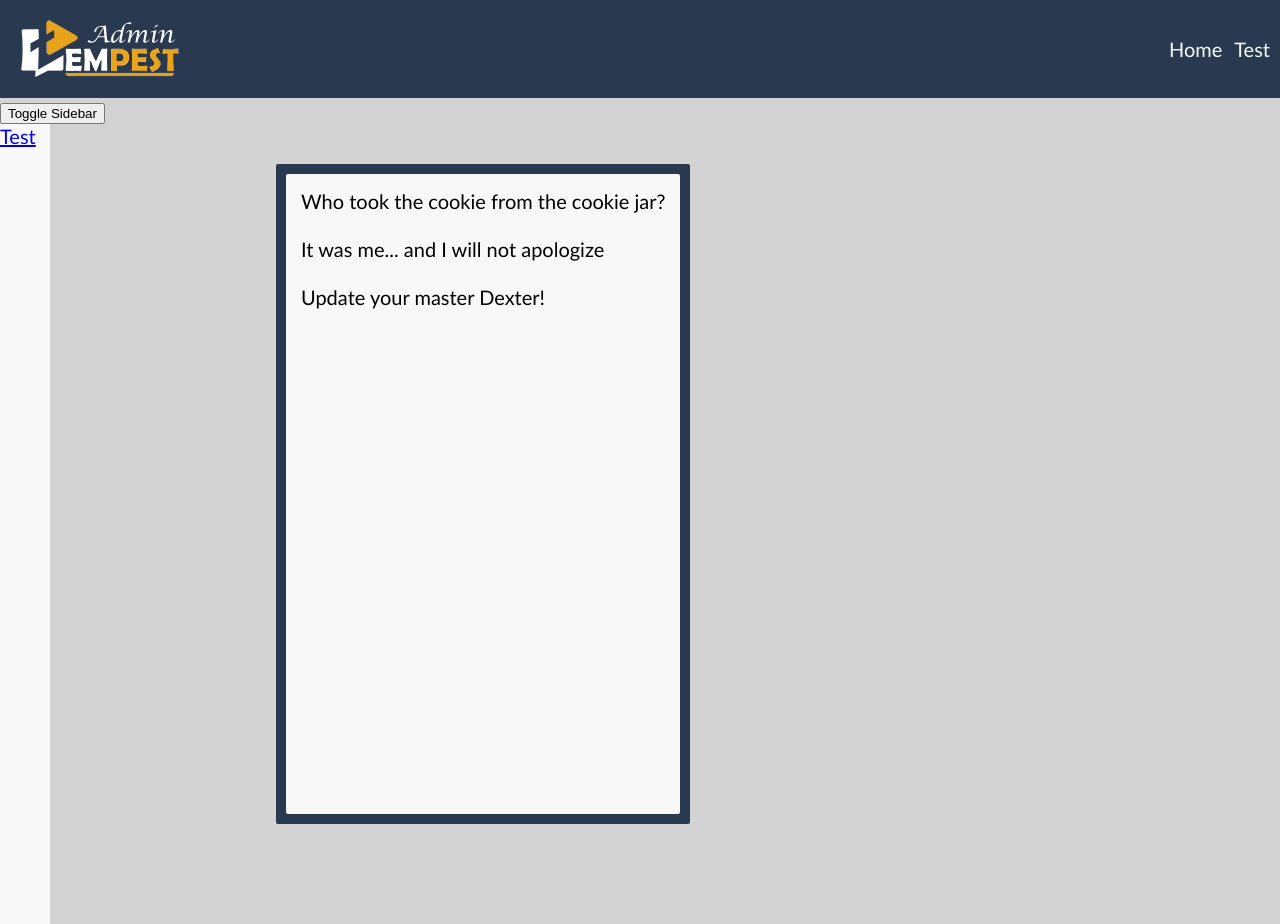
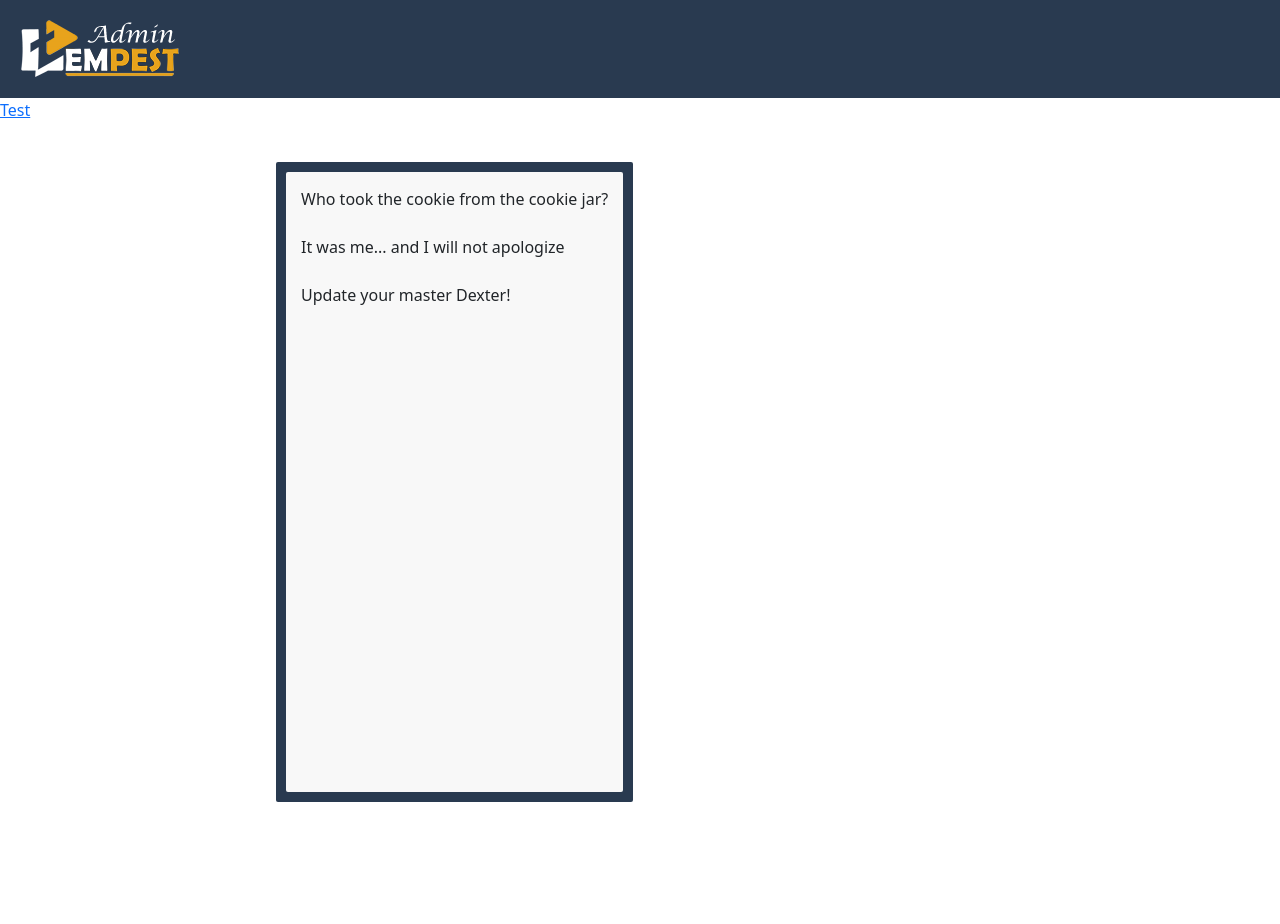
Before and after one commit to Bulwark-Pest/tem-pest-admin-plus, a Vue app: page / in a window 1280 px wide. After the commit the page ends 842 px from the top, so only its background shows below. Built offline with nearby package versions, Linux system fonts and the light colour scheme.

Commit message:
Trying new things and broke other things with bootstrap

```diff
--- a/index.html
+++ b/index.html
@@ -3,6 +3,9 @@
   <head>
     <meta charset="UTF-8">
     <link rel="icon" href="/favicon.png">
+	<link href="https://cdn.jsdelivr.net/npm/bootstrap@5.1.3/dist/css/bootstrap.min.css" rel="stylesheet">
+	<link href="https://cdn.jsdelivr.net/npm/bootstrap-icons@1.10.0/font/bootstrap-icons.css" rel="stylesheet">
+	<link href="https://cdnjs.cloudflare.com/ajax/libs/font-awesome/6.0.0-beta3/css/all.min.css" rel="stylesheet">
     <meta name="viewport" content="width=device-width, initial-scale=1.0">
     <title>Tem-pest Admin Plus</title>
   </head>
--- a/package.json
+++ b/package.json
@@ -8,6 +8,7 @@
     "preview": "vite preview"
   },
   "dependencies": {
+    "bootstrap": "^5.3.2",
     "pinia": "^2.1.6",
     "vue": "^3.3.4",
     "vue-router": "^4.2.5"
--- a/src/components/common/Header.vue
+++ b/src/components/common/Header.vue
@@ -5,12 +5,10 @@
   <header>
     <nav>
       <div class="logo">
-        <img src="@/assets/images/admin-logo.png" alt="Admin Logo">
+        <router-link to="/">
+          <img src="@/assets/images/admin-logo.png" alt="Admin Logo">
+        </router-link>
       </div>
-      <ul class="nav-routes">
-        <router-link to="/">Home</router-link>
-        <router-link to="/Test">Test</router-link>
-      </ul>
     </nav>
   </header>
 </template>
@@ -35,14 +33,6 @@ img {
 padding: 10px;
 }
 
-.nav-routes {
-  display: flex;
-  flex: 1;
-  justify-content: flex-end;
-  gap: 12px;
-  list-style: none;
-}
-
 a {
   text-decoration: none;
   color: var(--primary-color);
--- a/src/components/common/Sidebar.vue
+++ b/src/components/common/Sidebar.vue
@@ -5,19 +5,31 @@ const sidebarStore = useSidebarStore()
 </script>
 
 <template>
-  <div class="content">
-    <button @click="sidebarStore.toggleSidebar()">Toggle Sidebar</button>
-    <nav :class="['sidebar', { 'shrink': !sidebarStore.collapsed }]">
-      <router-link to="Test" class="router-link-button">Test</router-link>
-    </nav>
+  <div class="d-flex">
+    <div :class="['bg-white', sidebarStore.isSidebarOpen ? 'w-25' : 'w-10']"
+         @mouseover="!sidebarStore.isSidebarLocked && sidebarStore.setSidebarState(true)"
+         @mouseout="!sidebarStore.isSidebarLocked && sidebarStore.setSidebarState(false)">
+      <div>
+        <router-link to="Test">Test</router-link>
+      </div>
+      <button v-if="sidebarStore.isSidebarOpen"
+              class="btn btn-primary position-absolute"
+              @click="sidebarStore.lockSidebar">
+        {{ sidebarStore.isSidebarLocked ? 'Unlock' : 'Lock' }}
+      </button>
+    </div>
   </div>
 </template>
 
 <style scoped>
-.sidebar {
+.content {
   display: flex;
+  flex-direction: row;
+}
+
+.expand {
+  width: 250px;
   height: 100%;
-  width: 250px;
   color: var(--secondary-color);
   background-color: var(--primary-color);
   position: absolute;
@@ -25,7 +37,15 @@ const sidebarStore = useSidebarStore()
   transition: 0.3s ease;
 }
 
-.shrink {
+.collapse {
   width: 50px;
 }
+
+.nav-routes {
+  display: flex;
+  flex: 1;
+  justify-content: flex-end;
+  gap: 12px;
+  list-style: none;
+}
 </style>
--- a/src/main.js
+++ b/src/main.js
@@ -1,6 +1,6 @@
 import './assets/main.css'
-// import 'bootstrap/dist/css/bootstrap.min.css'
-// import 'bootstrap/dist/js/bootstrap.bundle.min'
+import 'bootstrap/dist/css/bootstrap.min.css'
+import 'bootstrap/dist/js/bootstrap.bundle.min'
 
 import { createApp } from 'vue'
 import { createPinia } from "pinia";
--- a/src/stores/sidebarStore.js
+++ b/src/stores/sidebarStore.js
@@ -3,11 +3,19 @@ import { defineStore } from 'pinia'
 export const useSidebarStore= defineStore({
   id: 'sidebar',
   state: () => ({
-        collapsed: false,
+    isSidebarOpen: false,
+    isSidebarLocked: false
   }),
   actions: {
     toggleSidebar() {
-            this.collapsed = !this.collapsed
+      this.isSidebarOpen = !this.isSidebarOpen
+    },
+    setSidebarState(state) {
+      this.isSidebarOpen = state;
+    },
+    lockSidebar() {
+      this.isSidebarLocked = !this.isSidebarLocked;
+      this.isSidebarOpen = this.isSidebarLocked;
     }
   }
 })
```
Also changed, not shown: 1 other file (tests, documents, lock files or other folders). Lines whose indentation alone changed are shown as unchanged.
